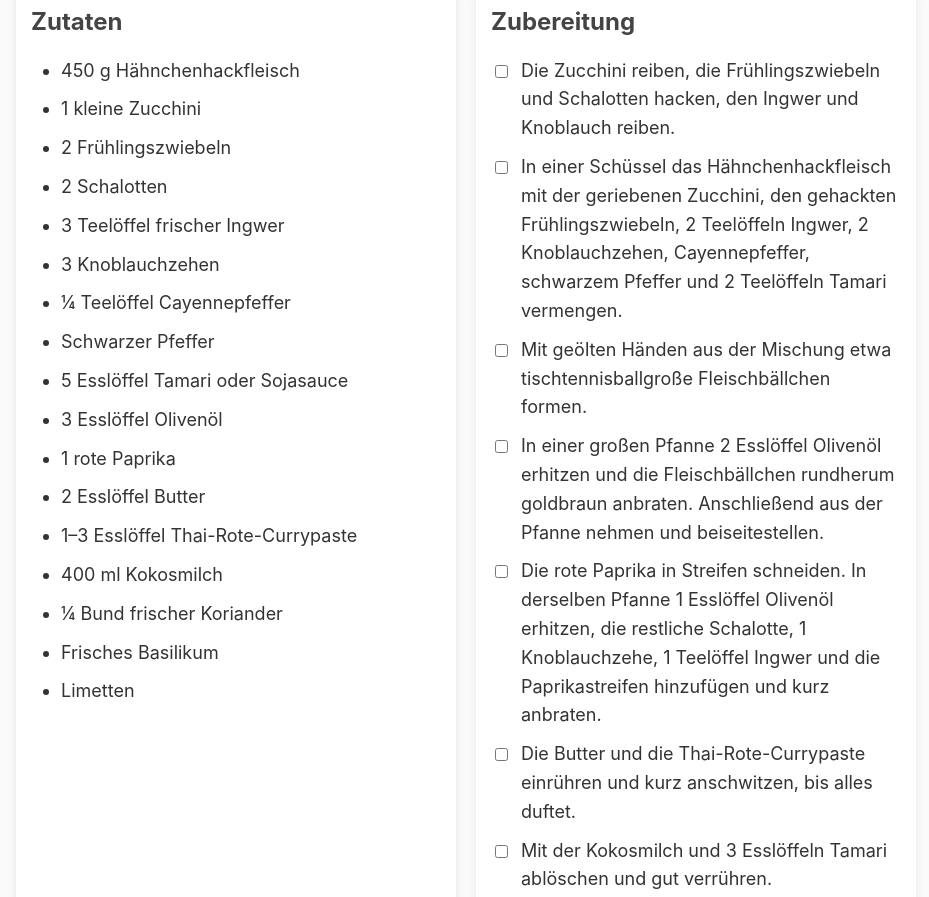
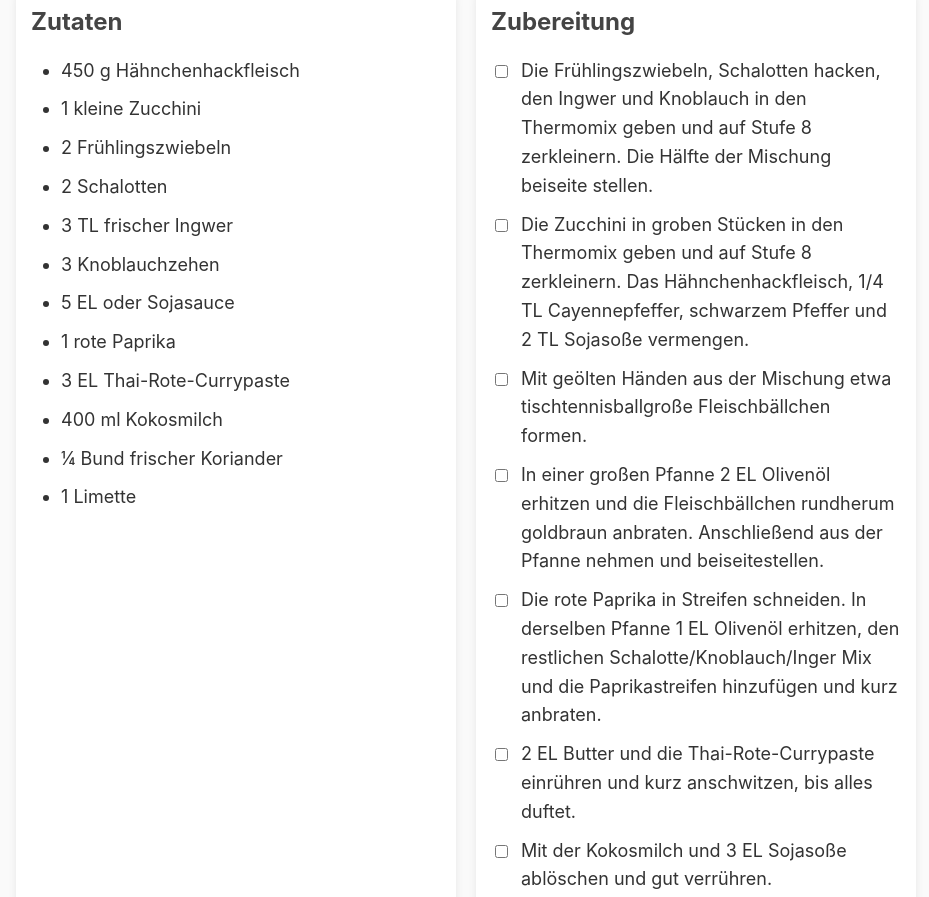
Before and after one commit to RichardTsc/Rezepte, a plain HTML site: page public/details/Asiatisches/Thai Meatball Curry.html in a window 1280 px wide. Shown: the part 922-1819 px from the top of the page, without its empty margins (174-1103 px from the left). Drawn offline with Linux system fonts and the light colour scheme; a script that the page names is missing.

Commit message:
Automatic site update: 2025-04-30 20:45:01

```diff
--- a/public/details/Asiatisches/Thai Meatball Curry.html
+++ b/public/details/Asiatisches/Thai Meatball Curry.html
@@ -37,25 +37,17 @@ Hähnchenhackfleisch</li>
                                             <li>1 kleine Zucchini</li>
                                             <li>2 Frühlingszwiebeln</li>
                                             <li>2 Schalotten</li>
-                                            <li>3 Teelöffel frischer
+                                            <li>3 TL frischer
 Ingwer</li>
                                             <li>3 Knoblauchzehen</li>
-                                            <li>¼ Teelöffel
-Cayennepfeffer</li>
-                                            <li>Schwarzer Pfeffer</li>
-                                            <li>5 Esslöffel Tamari oder
-Sojasauce</li>
-                                            <li>3 Esslöffel
-Olivenöl</li>
+                                            <li>5 EL oder Sojasauce</li>
                                             <li>1 rote Paprika</li>
-                                            <li>2 Esslöffel Butter</li>
-                                            <li>1–3 Esslöffel
+                                            <li>3 EL
 Thai-Rote-Currypaste</li>
                                             <li>400 ml Kokosmilch</li>
                                             <li>¼ Bund frischer
 Koriander</li>
-                                            <li>Frisches Basilikum</li>
-                                            <li>Limetten</li>
+                                            <li>1 Limette</li>
                                     </ul>
             </div>
 
@@ -64,17 +56,17 @@ Koriander</li>
                 <ul class="check-list" itemprop="recipeInstructions">
                                             <li>
                             <input type="checkbox" id="step-">
-                            <label for="step-">Die Zucchini reiben, die
-Frühlingszwiebeln und Schalotten hacken, den Ingwer und Knoblauch
-reiben.</label>
+                            <label for="step-">Die Frühlingszwiebeln,
+Schalotten hacken, den Ingwer und Knoblauch in den Thermomix geben und
+auf Stufe 8 zerkleinern. Die Hälfte der Mischung beiseite
+stellen.</label>
                         </li>
                                             <li>
                             <input type="checkbox" id="step-">
-                            <label for="step-">In einer Schüssel das
-Hähnchenhackfleisch mit der geriebenen Zucchini, den gehackten
-Frühlingszwiebeln, 2 Teelöffeln Ingwer, 2 Knoblauchzehen,
-Cayennepfeffer, schwarzem Pfeffer und 2 Teelöffeln Tamari
-vermengen.</label>
+                            <label for="step-">Die Zucchini in groben
+Stücken in den Thermomix geben und auf Stufe 8 zerkleinern. Das
+Hähnchenhackfleisch, 1/4 TL Cayennepfeffer, schwarzem Pfeffer und 2 TL
+Sojasoße vermengen.</label>
                         </li>
                                             <li>
                             <input type="checkbox" id="step-">
@@ -84,27 +76,27 @@ der Mischung etwa tischtennisballgroße Fleischbällchen formen.</label>
                                             <li>
                             <input type="checkbox" id="step-">
                             <label for="step-">In einer großen Pfanne 2
-Esslöffel Olivenöl erhitzen und die Fleischbällchen rundherum goldbraun
+EL Olivenöl erhitzen und die Fleischbällchen rundherum goldbraun
 anbraten. Anschließend aus der Pfanne nehmen und
 beiseitestellen.</label>
                         </li>
                                             <li>
                             <input type="checkbox" id="step-">
                             <label for="step-">Die rote Paprika in
-Streifen schneiden. In derselben Pfanne 1 Esslöffel Olivenöl erhitzen,
-die restliche Schalotte, 1 Knoblauchzehe, 1 Teelöffel Ingwer und die
-Paprikastreifen hinzufügen und kurz anbraten.</label>
+Streifen schneiden. In derselben Pfanne 1 EL Olivenöl erhitzen, den
+restlichen Schalotte/Knoblauch/Inger Mix und die Paprikastreifen
+hinzufügen und kurz anbraten.</label>
                         </li>
                                             <li>
                             <input type="checkbox" id="step-">
-                            <label for="step-">Die Butter und die
+                            <label for="step-">2 EL Butter und die
 Thai-Rote-Currypaste einrühren und kurz anschwitzen, bis alles
 duftet.</label>
                         </li>
                                             <li>
                             <input type="checkbox" id="step-">
                             <label for="step-">Mit der Kokosmilch und 3
-Esslöffeln Tamari ablöschen und gut verrühren.</label>
+EL Sojasoße ablöschen und gut verrühren.</label>
                         </li>
                                             <li>
                             <input type="checkbox" id="step-">
```
